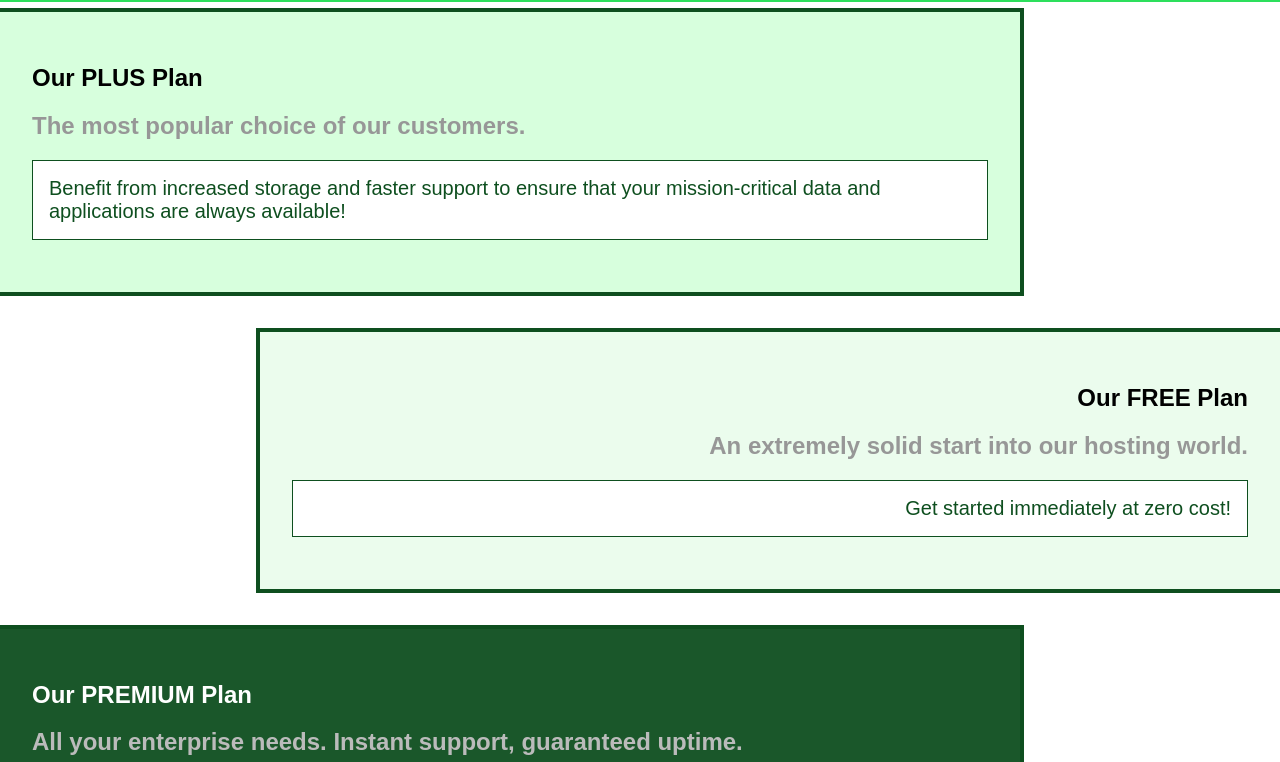
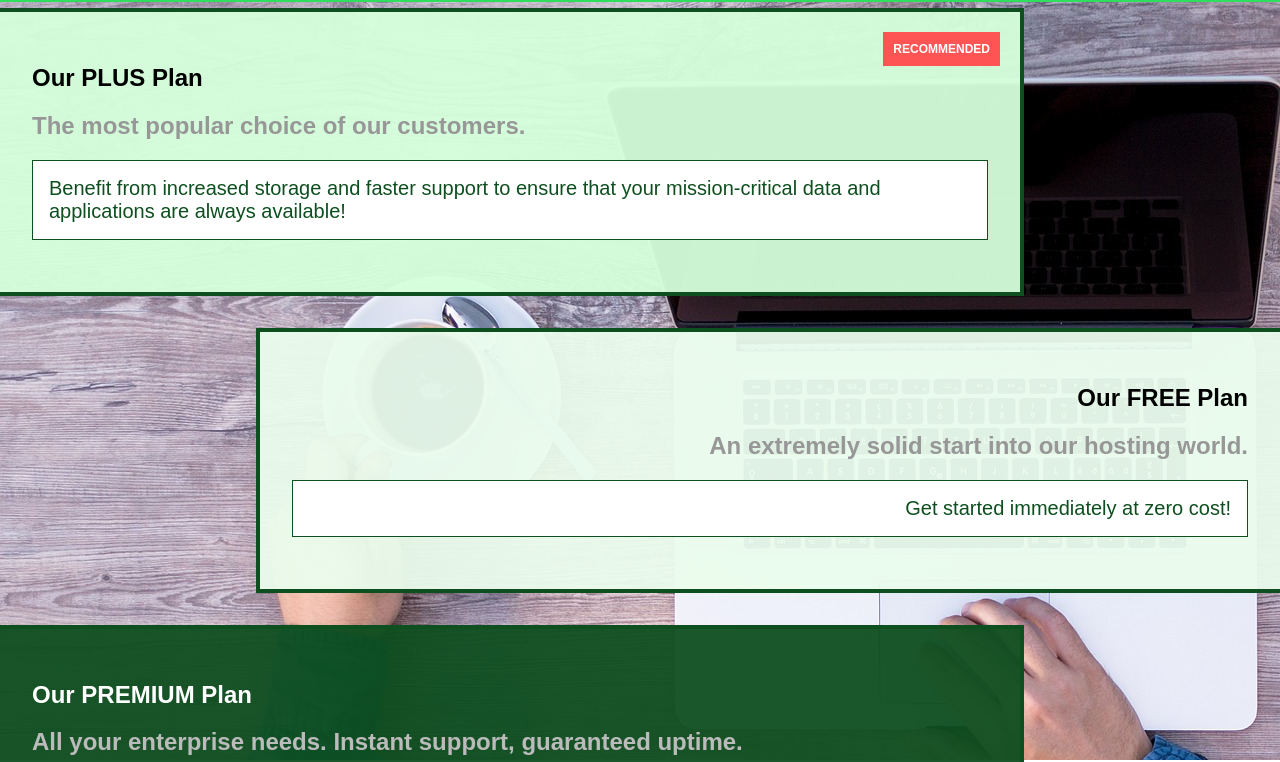
Before and after one commit to Amarjeetkhasyap/CSS-COMPLETE_GUIDE, a plain HTML site: page packages/index.html in a window 1280 px wide. Shown: the part 40-802 px from the top of the page. Drawn offline with Linux system fonts and the light colour scheme.

Commit message:
add the badge in plans

```diff
--- a/packages/index.html
+++ b/packages/index.html
@@ -14,6 +14,7 @@
 </head>
 
 <body>
+    <div class="background"></div>
     <header class="main-header">
         <div>
             <a href="../index.html" class="main-header__brand">uHost</a>
@@ -32,6 +33,7 @@
         <section class="packages" id="plus">
             <a href="#">
                 <h1 class="package__title">Our PLUS Plan</h1>
+                <h2 class="package__badge">RECOMMENDED</h2>
                 <h2 class="package__subtitle">The most popular choice of our customers.</h2>
                 <p class="package__info">Benefit from increased storage and faster support to ensure that your mission-critical data and applications
                     are always available!</p>
--- a/packages/packages.css
+++ b/packages/packages.css
@@ -1,5 +1,13 @@
 main{
     padding-top: 32px;
+}
+
+.background{
+    background: url(../images/plans-background.jpg);
+    width: 100%;
+    height: 100%;
+    position: fixed;
+    z-index: -1;
 }
 .packages{
     background: rgb(185, 235, 185);
@@ -7,6 +15,7 @@ main{
     margin: 16px 0;
     border: 4px solid #0e4f1f;
     border-left: none;
+    position: relative;
 
 }
 
@@ -21,6 +30,17 @@ main{
     color: inherit;
     display: block;
     padding: 32px;
+}
+
+.package__badge{
+    position: absolute;
+    top: 0px;
+    right: 0;
+    margin: 20px;
+    font-size: 12px;
+    color: white;
+    background: #ff5454;
+    padding: 10px;
 }
 
 .package__subtitle{
--- a/shared.css
+++ b/shared.css
@@ -14,8 +14,11 @@ body{
 .main-header{
     width: 100%;
     position: fixed;
+    top: 0;
+    left: 0;
     background: #2ddf5c;
     padding: 8px 16px ;
+    z-index: 1;
 }
 
 .main-header > div{
```
Also changed, not shown: images/plans-background.jpg (added).
